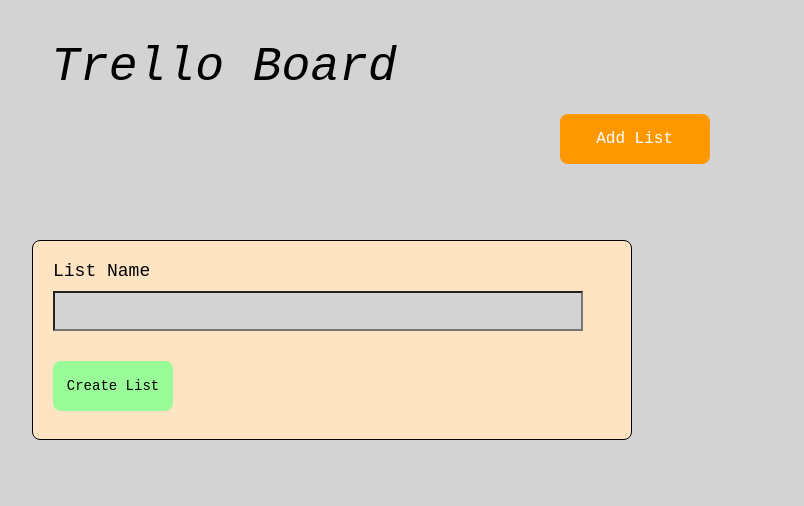
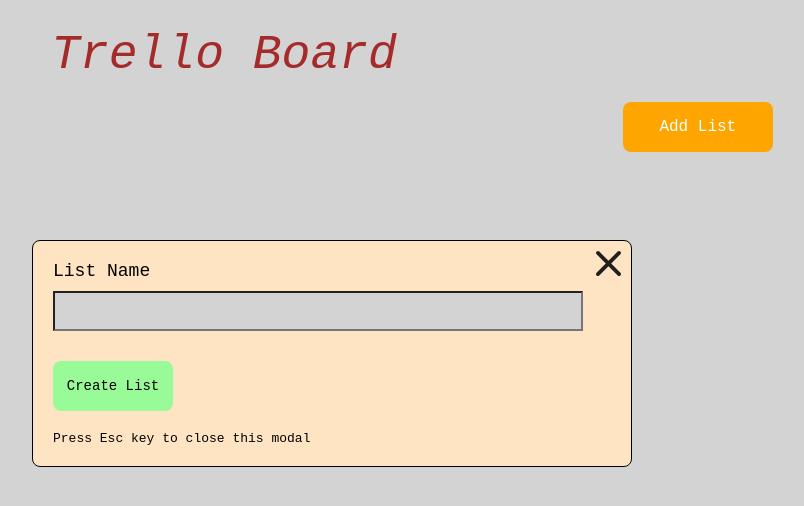
Before and after one commit to s-prajjwal/trello-board, a website: page index.html in a window 1280 px wide. Both pictures are taken after a click on the button "Add List". Shown: the whole page, without its empty margins (416-1220 px from the left). Drawn offline with Linux system fonts and the light colour scheme.

Commit message:
close and esc key functionality for modals

```diff
--- a/js/index.js
+++ b/js/index.js
@@ -3,22 +3,32 @@
 
 addListBtn.addEventListener("click", showAddListModal);
 
+window.addEventListener("keyup", function(event) {
+    const addListModal = document.getElementById("add-list-modal");
+    const addCardModal = document.getElementById("add-card-modal");
+    if(event.key === "Escape") {
+        event.preventDefault();
+        if(addListModal) addListModal.remove();
+        if(addCardModal) addCardModal.remove();
+    }
+})
+
 // function to show the Modal to Add List
 function showAddListModal() {
     // create a div for Modal and all input fileds to it
     // then append it to content-body/list-row div as the child
-    const AddListModal = document.createElement("div");
-    AddListModal.className = "modal-wrapper";
-    AddListModal.id="add-list-modal";
-    const innerHtml = `<div id="field-label">List Name</div><input type="text" class="field-input" id="list-name-input" name="list-name" /><div id="create-list-btn-wrapper"><button id="create-list-btn" class="create-btn" type="submit">Create List</button></div>`;
-    AddListModal.innerHTML = innerHtml;
-    document.body.appendChild(AddListModal);
+    const addListModal = document.createElement("div");
+    addListModal.className = "modal-wrapper";
+    addListModal.id="add-list-modal";
+    const innerHtml = `<img class="modal-close" height="40%" src="./assets/close.svg" /><div id="field-label">List Name</div><input type="text" class="field-input" id="list-name-input" name="list-name" /><div id="create-list-btn-wrapper"><button id="create-list-btn" class="create-btn" type="submit">Create List</button></div><div class="modal-footer-note">Press Esc key to close this modal</div>`;
+    addListModal.innerHTML = innerHtml;
+    document.body.appendChild(addListModal);
     const createListBtn = document.getElementById("create-list-btn");
     createListBtn.addEventListener("click", function (event) {
         event.preventDefault();
         const newTitle = document.getElementById("list-name-input").value;
         createList(newTitle);
-        AddListModal.remove();
+        addListModal.remove();
     });
     // Pressing enter will submit the title and create a new list
     const listNameInput = document.getElementById("list-name-input");
@@ -27,6 +37,10 @@
             event.preventDefault();
             createListBtn.click();
         }
+    });
+    const modalCloseBtn = document.getElementsByClassName("modal-close");
+    modalCloseBtn[0].addEventListener("click", function() {
+        addListModal.remove();
     });
 }
 
@@ -58,7 +72,7 @@
     const addCardModal = document.createElement("div");
     addCardModal.className = "modal-wrapper";
     addCardModal.id="add-card-modal";
-    const innerHtml = `<div id="field-label">Card Title</div><input class="field-input" type="text" id="card-title-input"/><div id="field-label">Card Description</div><textarea class="field-input-area" type="text-area" id="card-desc-text-area"></textarea><div id="create-card-btn-wrapper"><button class="create-btn" id="create-card-btn" type="submit">Create Card</button></div>`;
+    const innerHtml = `<img class="modal-close" height="40%" src="./assets/close.svg" /><div id="field-label">Card Title</div><input class="field-input" type="text" id="card-title-input"/><div id="field-label">Card Description</div><textarea class="field-input-area" type="text-area" id="card-desc-text-area"></textarea><div id="create-card-btn-wrapper"><button class="create-btn" id="create-card-btn" type="submit">Create Card</button></div><div class="modal-footer-note">Press Esc key to close this modal</div>`;
     addCardModal.innerHTML = innerHtml;
     document.body.appendChild(addCardModal);
     const createCardBtn = document.getElementById("create-card-btn");
@@ -76,7 +90,10 @@
             createCardBtn.click();
         }
     });
-
+    const modalCloseBtn = document.getElementsByClassName("modal-close");
+    modalCloseBtn[0].addEventListener("click", function() {
+        this.addCardModal.remove();
+    });
 }
 
 // function to create a card
--- a/styles/index.css
+++ b/styles/index.css
@@ -7,8 +7,8 @@
 }
 
 #main-wrapper {
-    max-width: 80%;
-    margin: 20px auto;
+    max-width: 90%;
+    margin: 0 auto;
     border-radius: 8px;
 }
 
@@ -18,6 +18,7 @@
     font-family: monospace;
     padding: 20px 0;
     font-style: italic;
+    color: brown;
 }
 
 #content-head {
@@ -32,7 +33,7 @@
     cursor: pointer;
     font-family: monospace;
     margin: 0 20px;
-    background-color: #ff9800;
+    background-color: orange;
     border: none;
     border-radius: 8px;
     color: white;
@@ -45,7 +46,7 @@
 
 #add-list-button:hover {
     box-shadow: 0 12px 16px 0 rgba(0, 0, 0, 0.24), 0 17px 50px 0 rgba(0, 0, 0, 0.19);
-    background-color: #4CAF50;
+    background-color: darkgreen;
 }
 
 #content-body {
@@ -68,11 +69,11 @@
 }
 
 #add-list-modal {
-    height: 200px;
+    /* height: 200px; */
 }
 
 #add-card-modal {
-    height: 350px;
+    /* height: 350px; */
 }
 
 #field-label {
@@ -109,11 +110,16 @@
     height: 50px;
     font-size: 14px;
     cursor: pointer;
-    margin-top: 10px;
+    margin: 10px 0;
     font-family: monospace;
     background-color: palegreen;
     border: none;
     border-radius: 8px;
+}
+
+.modal-footer-note{
+    font-family: monospace;
+    margin-top: 10px;
 }
 
 #list-row {
@@ -162,6 +168,14 @@
 
 .card-close {
     cursor: pointer;
+}
+
+.modal-close{
+    cursor: pointer;
+    position: absolute;
+    top: 10px;
+    right: 10px;
+    height: 25px;
 }
 
 #list-title {
```
